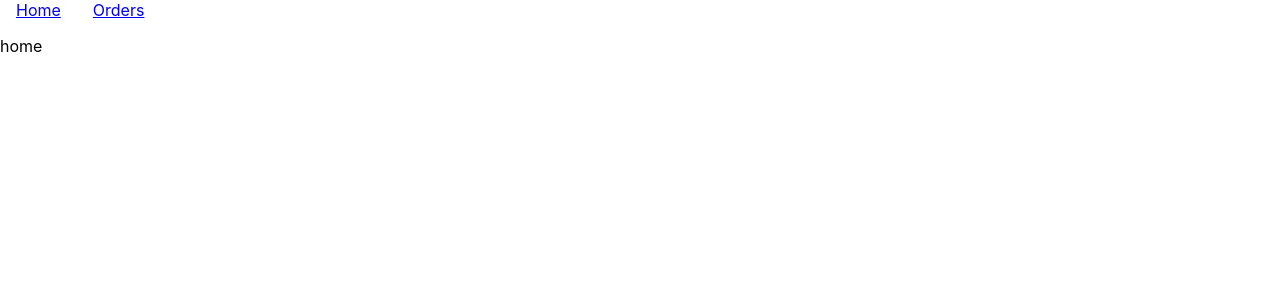
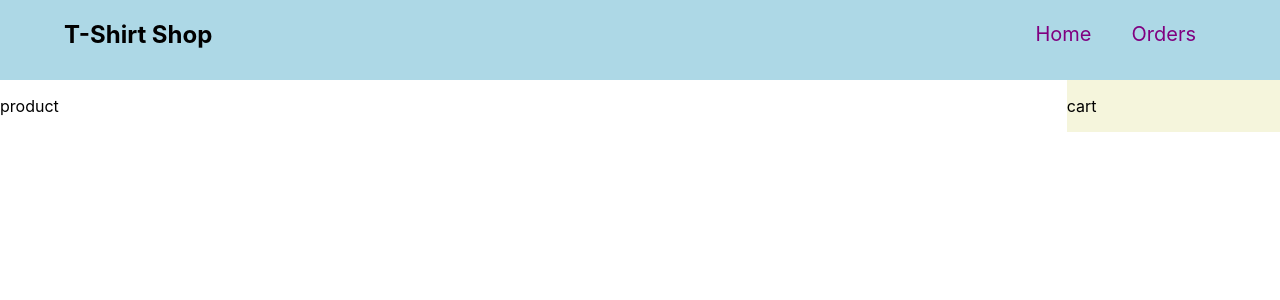
Before and after one commit to ruhulamin111/react-tshirt-shop, a React (Create React App) app: page / in a window 1280 px wide. Shown: the top 300 px of the page. Built offline with nearby package versions, Linux system fonts and the light colour scheme.

Commit message:
navbar design

```diff
--- a/src/components/Header/Header.css
+++ b/src/components/Header/Header.css
@@ -1,3 +1,19 @@
+header {
+    background-color: lightblue;
+    height: 80px;
+}
+
+nav {
+    width: 90%;
+    margin: auto;
+    display: flex;
+    justify-content: space-between;
+    align-items: center;
+}
+
 nav a {
-    padding: 2em 1em;
+    padding: 1em;
+    text-decoration: none;
+    font-size: 20px;
+    color: purple;
 }
--- a/src/components/Header/Header.js
+++ b/src/components/Header/Header.js
@@ -12,11 +12,17 @@ const Header = () => {
 
     return (
         <div>
-            <nav>
-                <NavLink style={navActive} to='/home'>Home</NavLink>
-                <NavLink style={navActive} to='/orders'>Orders</NavLink>
-            </nav>
-
+            <header>
+                <nav>
+                    <div>
+                        <h2>T-Shirt Shop</h2>
+                    </div>
+                    <div>
+                        <NavLink style={navActive} to='/home'>Home</NavLink>
+                        <NavLink style={navActive} to='/orders'>Orders</NavLink>
+                    </div>
+                </nav>
+            </header>
         </div>
     );
 };
--- a/src/components/Home/Home.css
+++ b/src/components/Home/Home.css
@@ -0,0 +1,14 @@
+.home-container {
+    display: grid;
+    grid-template-columns: 5fr 1fr;
+}
+
+.products-container {
+    display: grid;
+    grid-template-columns: repeat(3 1fr);
+    gap: 5;
+}
+
+.cart-container {
+    background-color: beige;
+}
--- a/src/components/Home/Home.js
+++ b/src/components/Home/Home.js
@@ -1,11 +1,18 @@
 import React from 'react';
+import useProducts from '../Product/Product';
 import './Home.css';
 
 const Home = () => {
+    const [products, setProducts] = useProducts();
+
     return (
-        <div>
-            <p>home</p>
-
+        <div className='home-container'>
+            <div className="products-container">
+                <p>product</p>
+            </div>
+            <div className="cart-container">
+                <p>cart </p>
+            </div>
         </div>
     );
 };
--- a/src/components/Product/Product.js
+++ b/src/components/Product/Product.js
@@ -0,0 +1,13 @@
+import { useEffect, useState } from "react"
+
+const useProducts = () => {
+    const [products, setProducts] = useState([]);
+    useEffect(() => {
+        fetch('data.json')
+            .then(res => res.json())
+            .then(data => setProducts(data))
+    }, [products])
+    return [products, setProducts]
+}
+
+export default useProducts;
```
